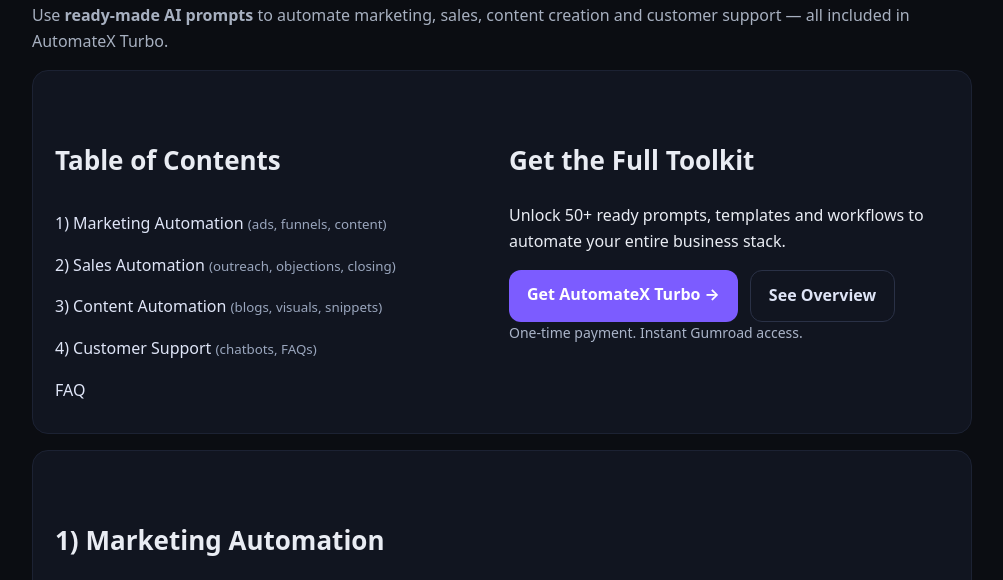
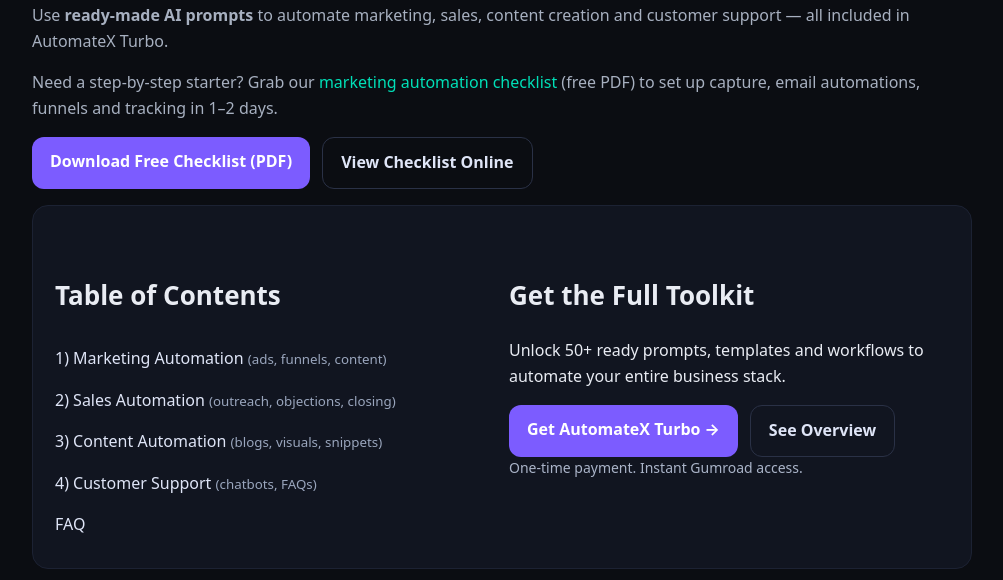
Before and after one commit to contactautomatex-byte/automatex-turbo, a plain HTML site: page automate-business-ai/index.html in a window 1280 px wide. Shown: the part 185-765 px from the top of the page, without its empty margins (138-1141 px from the left). Drawn offline with Linux system fonts and the light colour scheme.

Commit message:
index.html

```diff
--- a/automate-business-ai/index.html
+++ b/automate-business-ai/index.html
@@ -104,6 +104,13 @@
     <h1>Automate Business with AI – AutomateX Turbo</h1>
     <p class="muted">Use <strong>ready-made AI prompts</strong> to automate marketing, sales, content creation and customer support — all included in AutomateX Turbo.</p>
 
+    <!-- New: internal link + mini-CTA to the checklist -->
+    <p class="muted">Need a step-by-step starter? Grab our <a href="/automatex-turbo/ai-marketing-checklist/">marketing automation checklist</a> (free PDF) to set up capture, email automations, funnels and tracking in 1–2 days.</p>
+    <div class="cta">
+      <a class="btn primary" href="/automatex-turbo/assets/ai-marketing-checklist-2025-free.pdf?utm_source=site&utm_medium=aba_body&utm_campaign=checklist_free" target="_blank" rel="noopener">Download Free Checklist (PDF)</a>
+      <a class="btn ghost" href="/automatex-turbo/ai-marketing-checklist/?utm_source=site&utm_medium=aba_body&utm_campaign=checklist_landing">View Checklist Online</a>
+    </div>
+
     <div class="card grid">
       <div>
         <h2>Table of Contents</h2>
```
